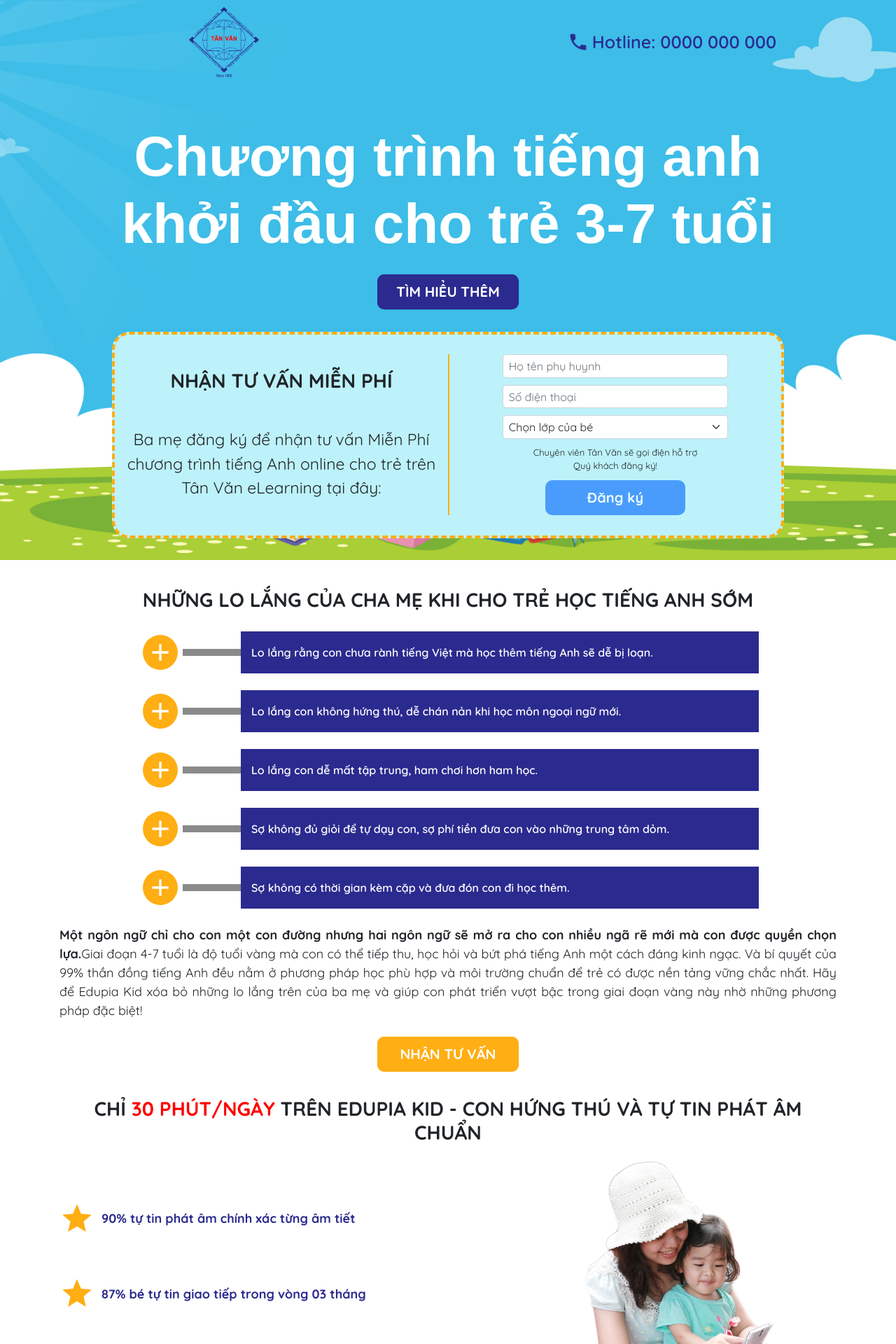
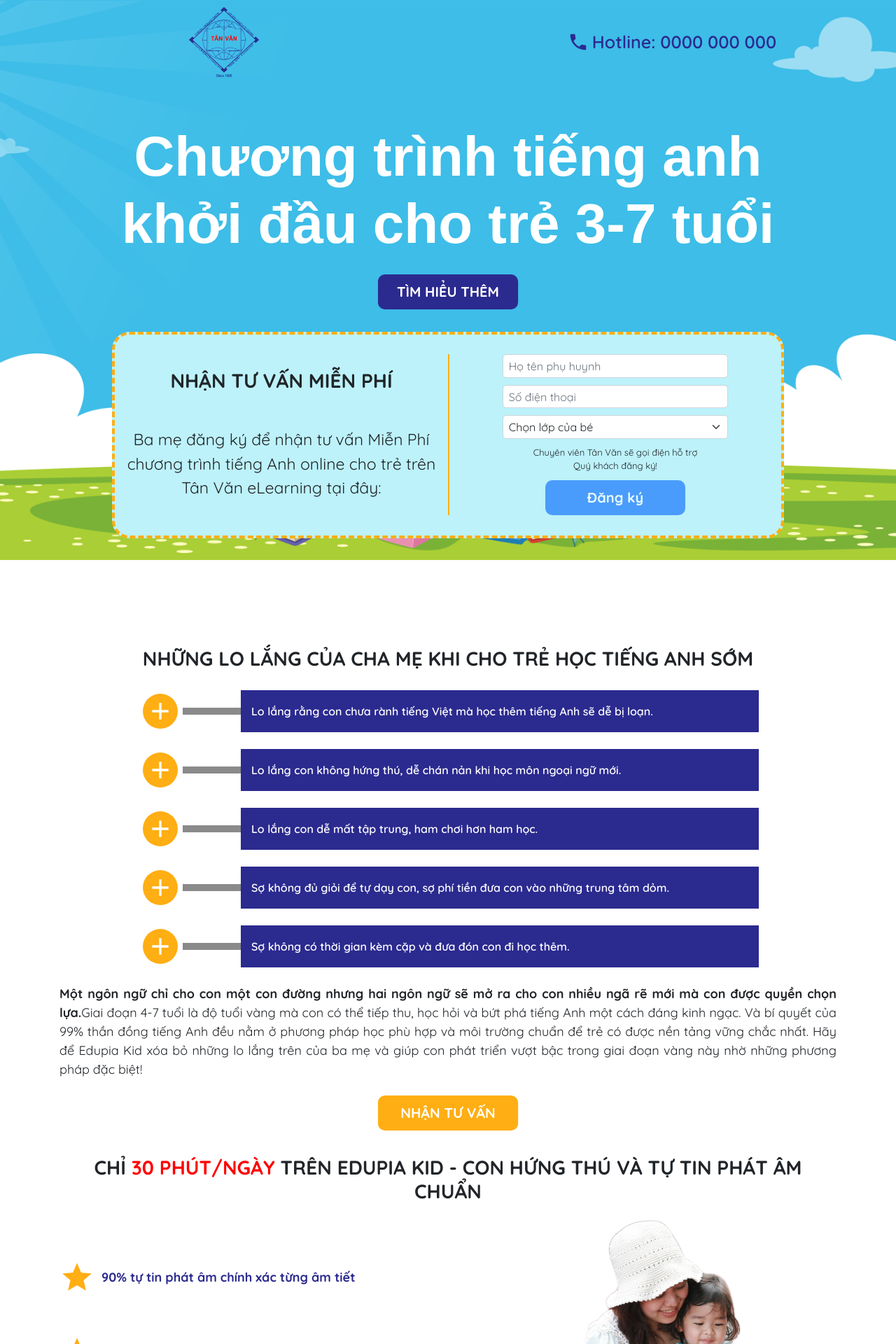
Before and after one commit to nhanlnt-96/tv-landing-page, a React (Create React App) app in the folder client/: page / in a window 1280 px wide. Shown: the top 1920 px of the page at 70% size. Built offline with nearby package versions, Linux system fonts and the light colour scheme; a web font is replaced by a local one; what google-spreadsheet would draw is missing.

Commit message:
[fixbug/section01]: Complete add box shadow and transition for header

```diff
--- a/client/src/components/header/Header.tsx
+++ b/client/src/components/header/Header.tsx
@@ -17,11 +17,11 @@
   return (
     <Row className="header">
       <div
-        className="header-container"
-        style={{
-          backgroundColor:
-            offsetY !== 0 && currentWidth >= 768 ? '#ffffff' : '',
-        }}
+        className={`header-container ${
+          offsetY !== 0 && currentWidth >= 768
+            ? 'fixed-header'
+            : 'unfixed-header'
+        }`}
       >
         <Col
           lg={6}
--- a/client/src/components/section02/Section02.scss
+++ b/client/src/components/section02/Section02.scss
@@ -1,8 +1,12 @@
-@import "../../styles/variables";
-@import "../../styles/rwd";
+@import '../../styles/variables';
+@import '../../styles/rwd';
 
 .section-02 {
   scroll-behavior: smooth;
+  padding-top: 120px;
+  @include mobile {
+    padding-top: 40px;
+  }
 }
 
 .section-02 .section02-title {
@@ -89,7 +93,8 @@
   text-align: justify;
   margin-top: $space-secondary !important;
 
-  p, b {
+  p,
+  b {
     font-size: 1.8rem;
   }
 }
--- a/client/src/components/section09/Section09.scss
+++ b/client/src/components/section09/Section09.scss
@@ -1,5 +1,12 @@
-@import "../../styles/variables";
-@import "../../styles/rwd";
+@import '../../styles/variables';
+@import '../../styles/rwd';
+
+.section-09 {
+  padding-top: 120px;
+  @include mobile {
+    padding-top: 40px;
+  }
+}
 
 .section09 {
   &-title {
@@ -30,7 +37,7 @@
       .form-title {
         margin-bottom: 12px;
         font-size: 2.1rem;
-        @include xsmall{
+        @include xsmall {
           font-size: 1.8rem;
         }
       }
--- a/client/src/pages/homepage/HomePage.scss
+++ b/client/src/pages/homepage/HomePage.scss
@@ -1,4 +1,4 @@
-@import "../../styles/variables";
+@import '../../styles/variables';
 
 .homepage-container {
   padding-right: 0 !important;
@@ -15,3 +15,16 @@
     margin-top: $space-primary !important;
   }
 }
+
+.fixed-header {
+  background-color: #ffffff;
+  box-shadow: rgba(0, 0, 0, 0.15) 1.95px 1.95px 2.6px;
+  -webkit-transition: background-color 1000ms linear;
+  transition: background-color 1000ms linear;
+}
+
+.unfixed-header {
+  background-color: unset;
+  -webkit-transition: background-color 1000ms linear;
+  transition: background-color 1000ms linear;
+}
--- a/client/src/pages/homepage/HomePage.tsx
+++ b/client/src/pages/homepage/HomePage.tsx
@@ -27,7 +27,7 @@
   return (
     <Container className="homepage-container" fluid>
       <Section01 click={onMoveToSection02BtnClick} />
-      <div ref={section02Ref} className="section02-ref space-top">
+      <div ref={section02Ref}>
         <Section02 click={onMoveToSection09BtnClick} />
       </div>
       <div className="space-top">
```
